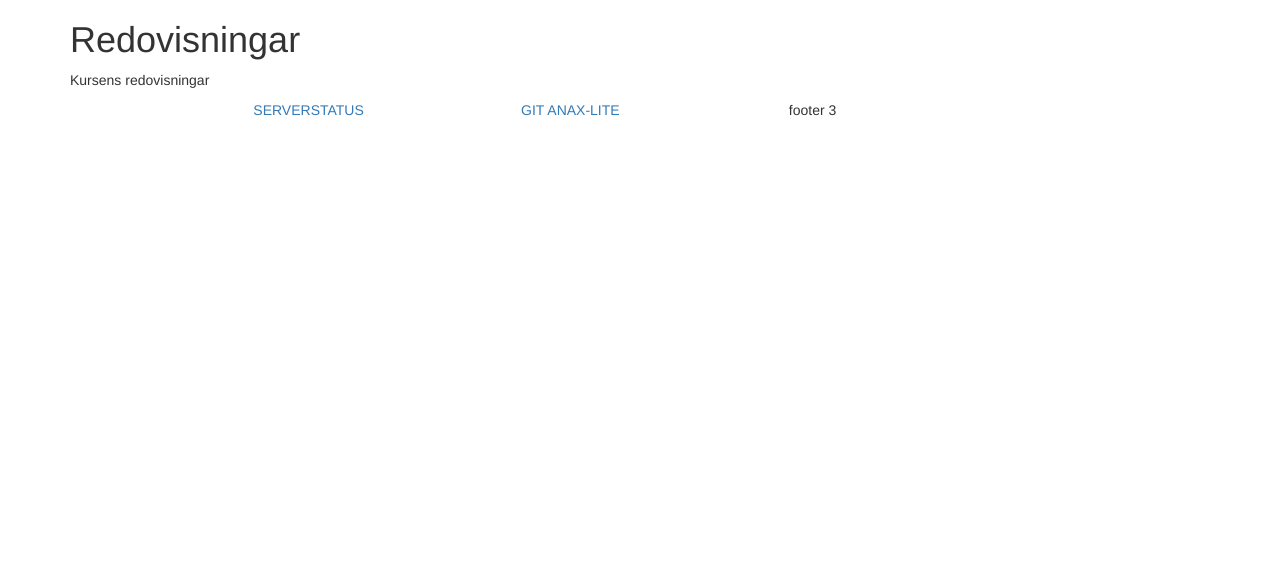
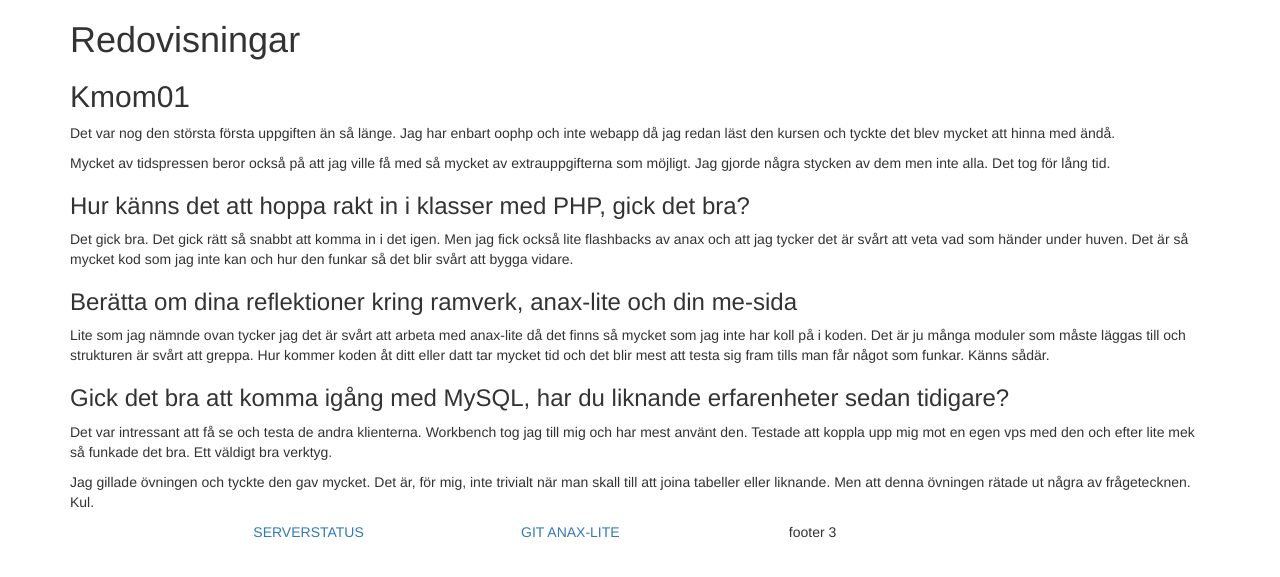
Before and after one commit to bredsjomagnus/anax-lite, a PHP site: template view/take1/report.php in a window 1280 px wide. Shown: the top 577 px of the page. Run offline with PHP 8.4, Linux system fonts and the light colour scheme; the template is opened without the code that fills it, so the values that code supplies are empty; some libraries are stand-ins or nearby versions.

Commit message:
Adding report kmom01

```diff
--- a/view/take1/navbar.php
+++ b/view/take1/navbar.php
@@ -18,7 +18,7 @@ $navbar = [
         ]
     ],
     "dropdown" => [
-        "namn" => "meny",
+        "namn" => "Dropdown",
         "items" => [
             "gissa" => [
                 "text" => "Guess the number",
--- a/view/take1/report.php
+++ b/view/take1/report.php
@@ -1,6 +1,20 @@
 <div class="page">
     <div class="container">
         <h1>Redovisningar</h1>
-        <p>Kursens redovisningar</p>
+        <h2>Kmom01</h2>
+        <p>Det var nog den största första uppgiften än så länge. Jag har enbart oophp och inte webapp då jag redan läst den kursen och tyckte det blev mycket att hinna med ändå.</p>
+
+        <p>Mycket av tidspressen beror också på att jag ville få med så mycket av extrauppgifterna som möjligt. Jag gjorde några stycken av dem men inte alla. Det tog för lång tid.</p>
+
+        <h3>Hur känns det att hoppa rakt in i klasser med PHP, gick det bra?</h3>
+        <p>Det gick bra. Det gick rätt så snabbt att komma in i det igen. Men jag fick också lite flashbacks av anax och att jag tycker det är svårt att veta vad som händer under huven. Det är så mycket kod som jag inte kan och hur den funkar så det blir svårt att bygga vidare.</p>
+
+        <h3>Berätta om dina reflektioner kring ramverk, anax-lite och din me-sida</h3>
+        <p>Lite som jag nämnde ovan tycker jag det är svårt att arbeta med anax-lite då det finns så mycket som jag inte har koll på i koden. Det är ju många moduler som måste läggas till och strukturen är svårt att greppa. Hur kommer koden åt ditt eller datt tar mycket tid och det blir mest att testa sig fram tills man får något som funkar. Känns sådär.</p>
+
+        <h3>Gick det bra att komma igång med MySQL, har du liknande erfarenheter sedan tidigare?</h3>
+        <p>Det var intressant att få se och testa de andra klienterna. Workbench tog jag till mig och har mest använt den. Testade att koppla upp mig mot en egen vps med den och efter lite mek så funkade det bra. Ett väldigt bra verktyg.</p>
+
+        <p>Jag gillade övningen och tyckte den gav mycket. Det är, för mig, inte trivialt när man skall till att joina tabeller eller liknande. Men att denna övningen rätade ut några av frågetecknen. Kul.</p>
     </div>
 </div>
```
